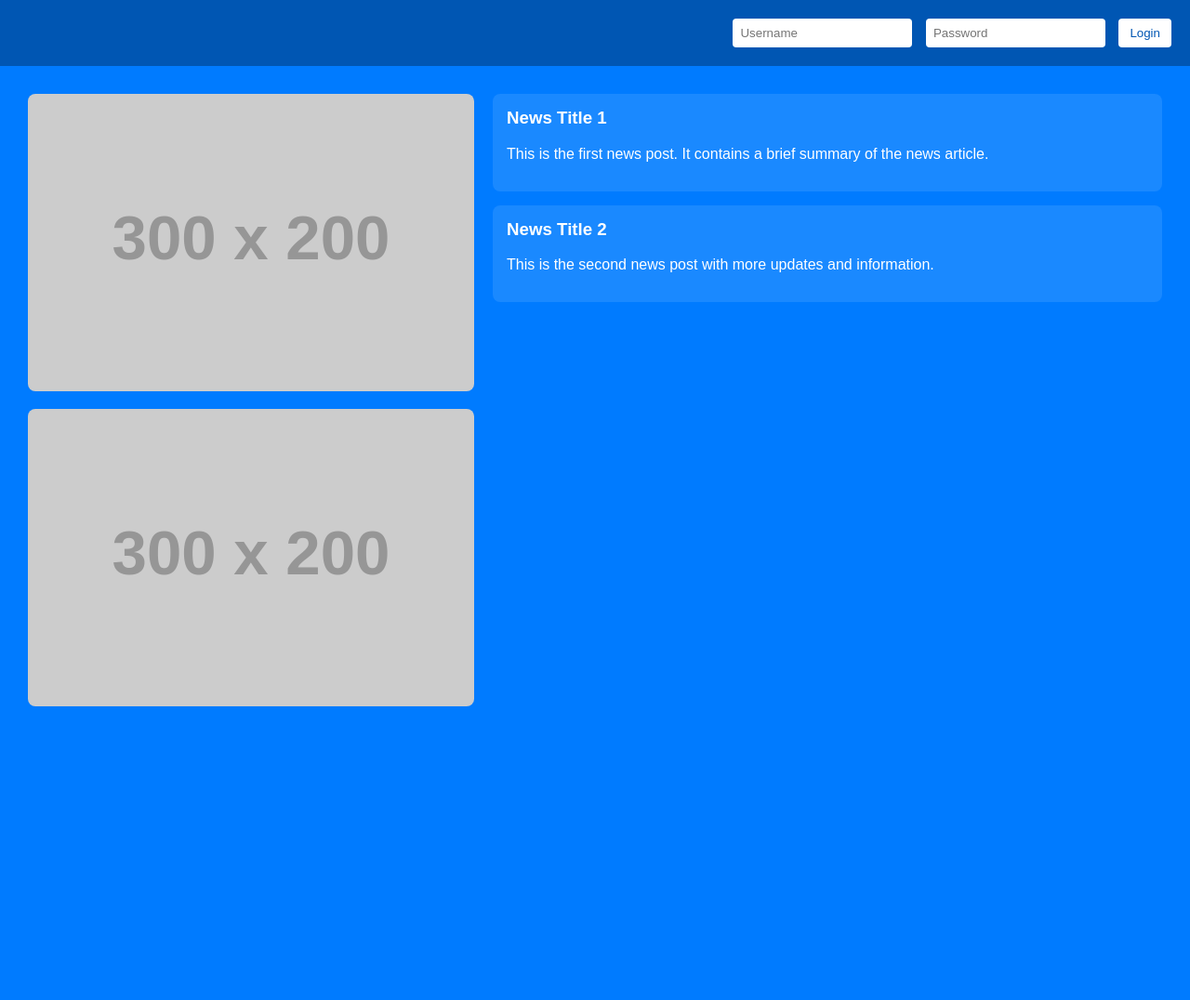
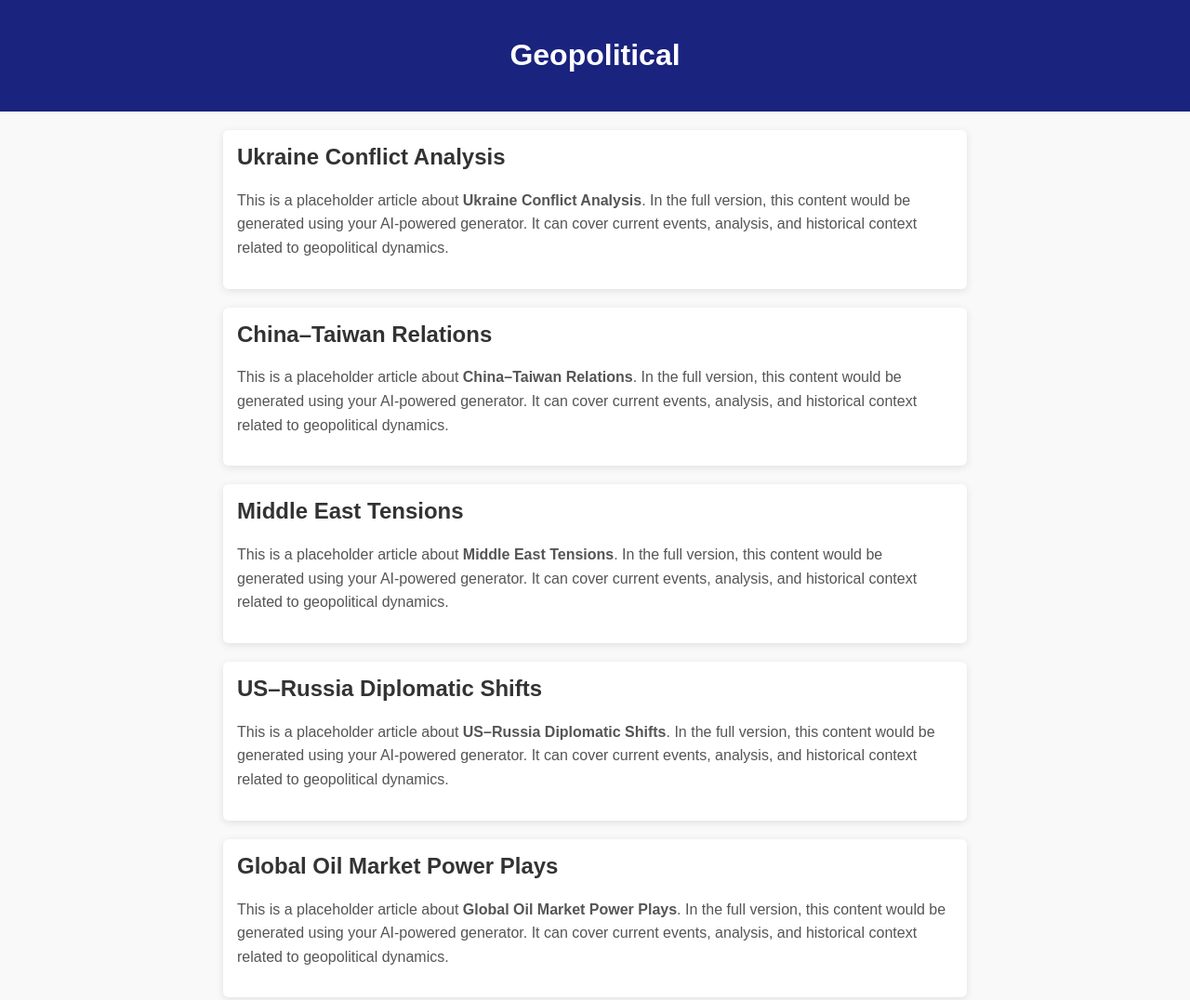
Before and after one commit to Davec9393/Testwebsite, a plain HTML site: page index.html in a window 1280 px wide. Shown: the top 1076 px of the page at 93% size. Before the commit the page ends 809 px from the top, so only its background shows below. Drawn offline with Linux system fonts and the light colour scheme; placeholder pictures from the web are drawn by us.

Commit message:
Update index.html

```diff
--- a/index.html
+++ b/index.html
@@ -2,105 +2,108 @@
 <html lang="en">
 <head>
   <meta charset="UTF-8" />
-  <meta name="viewport" content="width=device-width, initial-scale=1.0" />
-  <title>Homepage</title>
+  <meta name="viewport" content="width=device-width, initial-scale=1.0"/>
+  <title>Geopolitical Articles</title>
   <style>
     body {
+      font-family: Arial, sans-serif;
       margin: 0;
-      font-family: Arial, sans-serif;
-      background-color: #007BFF; /* Blue background */
-      color: white;
+      padding: 0;
+      background: #f9f9f9;
     }
 
     header {
-      background-color: #0056b3;
+      background-color: #1a237e;
+      color: white;
       padding: 20px;
-      display: flex;
-      justify-content: flex-end;
-      align-items: center;
-    }
-
-    .login-form input {
-      padding: 8px;
-      margin-right: 10px;
-      border: none;
-      border-radius: 4px;
-    }
-
-    .login-form button {
-      padding: 8px 12px;
-      background-color: white;
-      color: #0056b3;
-      border: none;
-      border-radius: 4px;
-      cursor: pointer;
+      text-align: center;
     }
 
     main {
-      display: flex;
       padding: 20px;
+      max-width: 800px;
+      margin: auto;
     }
 
-    .left-side,
-    .right-side {
-      padding: 10px;
+    .article {
+      background: white;
+      margin-bottom: 20px;
+      padding: 15px;
+      border-radius: 6px;
+      box-shadow: 0 2px 8px rgba(0,0,0,0.1);
     }
 
-    .left-side {
-      width: 40%;
+    .article h2 {
+      margin-top: 0;
+      color: #333;
     }
 
-    .right-side {
-      width: 60%;
+    .article p {
+      color: #555;
+      line-height: 1.6;
     }
 
-    .image-container img {
-      width: 100%;
-      margin-bottom: 15px;
-      border-radius: 8px;
+    .adsense {
+      background: #eee;
+      height: 250px;
+      width: 300px;
+      margin: 30px auto;
+      text-align: center;
+      display: flex;
+      justify-content: center;
+      align-items: center;
+      border: 1px dashed #aaa;
     }
 
-    .news-post {
-      background-color: rgba(255, 255, 255, 0.1);
-      padding: 15px;
-      margin-bottom: 15px;
-      border-radius: 8px;
-    }
-
-    .news-post h3 {
-      margin-top: 0;
+    @media (max-width: 600px) {
+      .adsense {
+        width: 100%;
+        height: auto;
+        padding: 20px;
+      }
     }
   </style>
 </head>
 <body>
 
   <header>
-    <form class="login-form">
-      <input type="text" placeholder="Username" required />
-      <input type="password" placeholder="Password" required />
-      <button type="submit">Login</button>
-    </form>
+    <h1>Geopolitical</h1>
   </header>
 
-  <main>
-    <div class="left-side">
-      <div class="image-container">
-        <img src="https://via.placeholder.com/300x200" alt="Image 1" />
-        <img src="https://via.placeholder.com/300x200" alt="Image 2" />
-      </div>
-    </div>
+  <main id="articles"></main>
 
-    <div class="right-side">
-      <div class="news-post">
-        <h3>News Title 1</h3>
-        <p>This is the first news post. It contains a brief summary of the news article.</p>
-      </div>
-      <div class="news-post">
-        <h3>News Title 2</h3>
-        <p>This is the second news post with more updates and information.</p>
-      </div>
-    </div>
-  </main>
+  <!-- Google AdSense Placeholder -->
+  <div class="adsense">
+    <!-- Replace with your Google AdSense script -->
+    <strong>AdSense 300×250 Ad</strong><br>
+    (Your ad will appear here)
+  </div>
+
+  <script>
+    const topics = [
+      "Ukraine Conflict Analysis",
+      "China–Taiwan Relations",
+      "Middle East Tensions",
+      "US–Russia Diplomatic Shifts",
+      "Global Oil Market Power Plays"
+    ];
+
+    function generateArticle(topic) {
+      return `
+        <div class="article">
+          <h2>${topic}</h2>
+          <p>
+            This is a placeholder article about <strong>${topic}</strong>.
+            In the full version, this content would be generated using your AI-powered generator.
+            It can cover current events, analysis, and historical context related to geopolitical dynamics.
+          </p>
+        </div>
+      `;
+    }
+
+    const container = document.getElementById("articles");
+    container.innerHTML = topics.map(generateArticle).join('');
+  </script>
 
 </body>
 </html>
```
